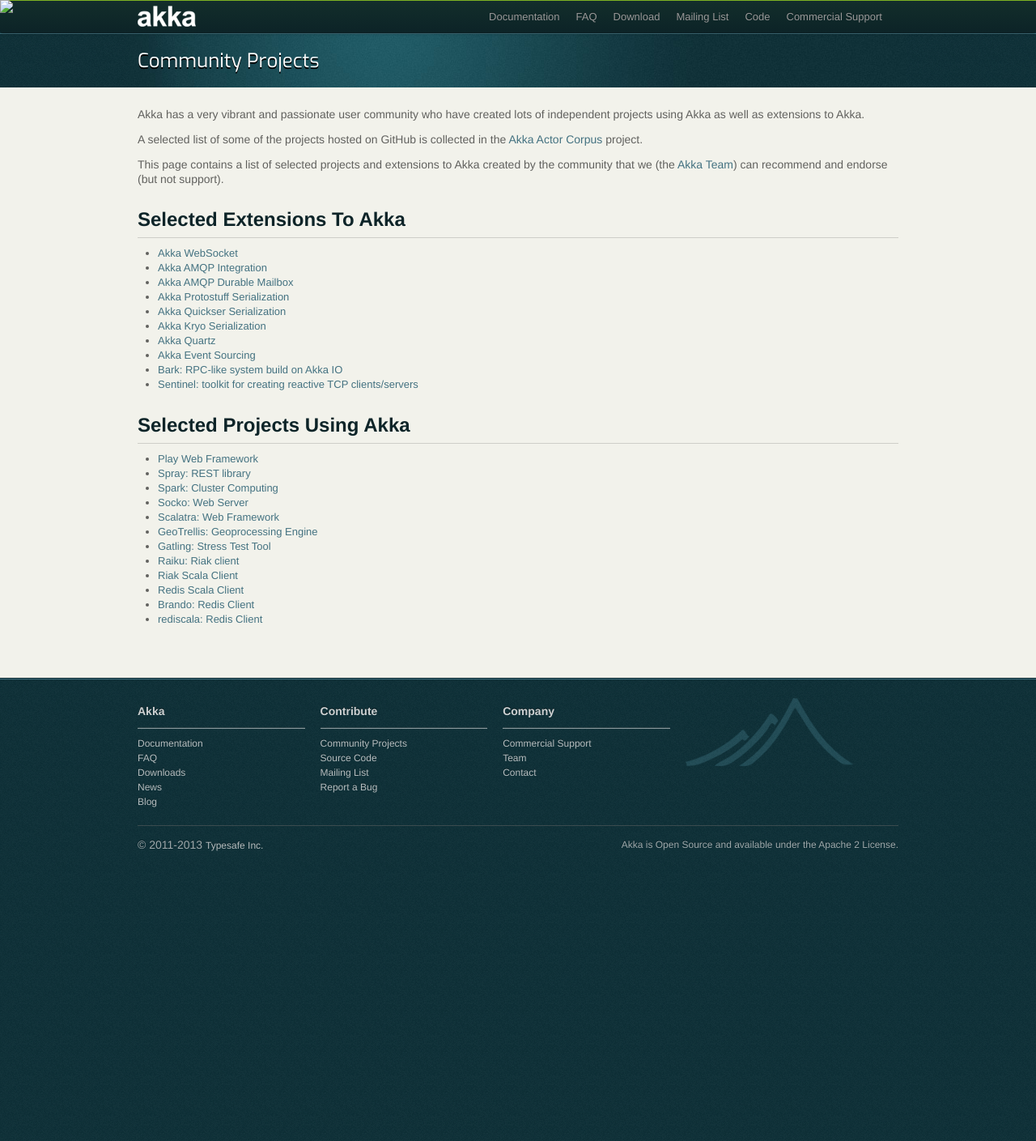
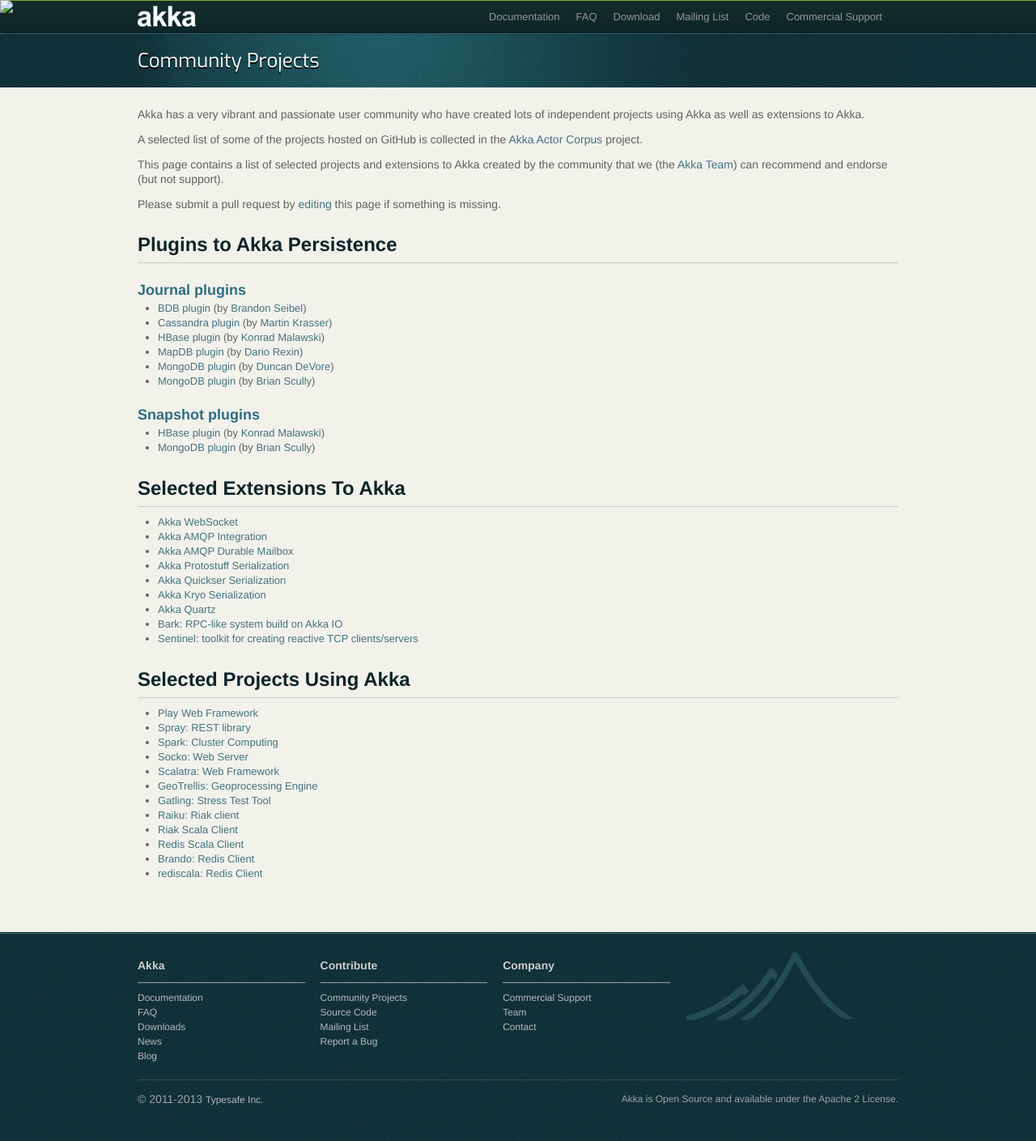
Before and after one commit to raboof/akka.github.com, a Jekyll site: the page built from community/index.md, in a window 1280 px wide. Shown: the whole page at 81% size. Built offline with Jekyll 4.4.1, drawn with Linux system fonts in a browser that asks for light colours; before the commit the page ends 1095 px from its top, so only the background shows below that.

Commit message:
List akka-persistence plugins on community page

```diff
--- a/community/index.md
+++ b/community/index.md
@@ -9,6 +9,24 @@
 
 This page contains a list of selected projects and extensions to Akka created by the community that we (the [Akka Team](http://akka.io/team)) can recommend and endorse (but not support).
 
+Please submit a pull request by [editing](https://github.com/akka/akka.github.com/edit/master/community/index.md) this page if something is missing.
+
+## Plugins to Akka Persistence
+
+### Journal plugins
+
+ * [BDB plugin](https://github.com/bseibel/akka-persistence-bdb) (by [Brandon Seibel](https://github.com/bseibel))
+ * [Cassandra plugin](https://github.com/krasserm/akka-persistence-cassandra/) (by [Martin Krasser](https://github.com/krasserm))
+ * [HBase plugin](https://github.com/ktoso/akka-persistence-hbase/) (by [Konrad Malawski](https://github.com/ktoso))
+ * [MapDB plugin](https://github.com/drexin/akka-persistence-mapdb/) (by [Dario Rexin](https://github.com/drexin))
+ * [MongoDB plugin](https://github.com/ddevore/akka-persistence-mongo/) (by [Duncan DeVore](https://github.com/ddevore))
+ * [MongoDB plugin](https://github.com/scullxbones/akka-persistence-mongo/) (by [Brian Scully](https://github.com/scullxbones))
+
+### Snapshot plugins
+
+ * [HBase plugin](https://github.com/ktoso/akka-persistence-hbase/) (by [Konrad Malawski](https://github.com/ktoso))
+ * [MongoDB plugin](https://github.com/scullxbones/akka-persistence-mongo/) (by [Brian Scully](https://github.com/scullxbones))
+
 ## Selected Extensions To Akka
 
 * [Akka WebSocket](http://backchatio.github.com/hookup/)
@@ -18,7 +36,6 @@
 * [Akka Quickser Serialization](https://github.com/romix/akka-quickser-serialization)
 * [Akka Kryo Serialization](https://github.com/romix/akka-kryo-serialization)
 * [Akka Quartz](https://github.com/theatrus/akka-quartz)
-* [Akka Event Sourcing](https://github.com/eligosource/eventsourced)
 * [Bark: RPC-like system build on Akka IO](https://github.com/lab050/Bark)
 * [Sentinel: toolkit for creating reactive TCP clients/servers](https://github.com/gideondk/sentinel)
 
```
